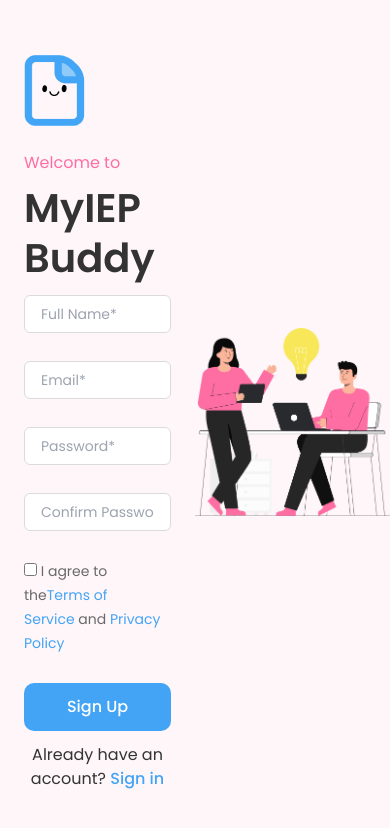
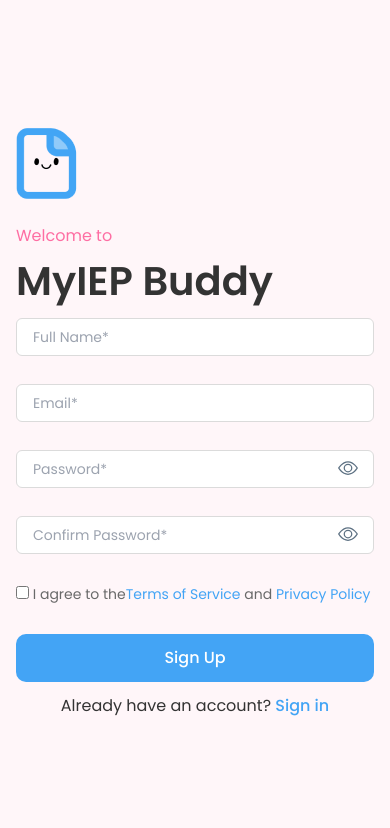
Before and after one commit to chysomm62/my-iep-buddy, a Next.js app: page /auth/register in a window 390 px wide. Shown: the top 828 px of the page. Built offline with nearby package versions, Linux system fonts and the light colour scheme.

Commit message:
show/hide password

```diff
--- a/app/components/Auth/AuthComponent.tsx
+++ b/app/components/Auth/AuthComponent.tsx
@@ -1,5 +1,6 @@
 "use client";
 
+import { useState } from "react";
 import Image from "next/image";
 import Link from "next/link";
 import { useRouter, usePathname } from "next/navigation";
@@ -11,11 +12,10 @@ import GeneratorImage from "@/public/images/generator_image.png";
 const AuthComponent = () => {
   const router = useRouter();
   const currentPage = usePathname().split("/", 3)[2];
+  const [showPassword, setShowPassword] = useState(false);
 
   const isRegister = currentPage.toLowerCase() === "register";
   const isLogin = currentPage.toLowerCase() === "login";
-
-  console.log(isRegister, isLogin);
 
   const submitForm = (e: any) => {
     e.preventDefault();
@@ -24,8 +24,8 @@ const AuthComponent = () => {
   return (
     <div>
       <div className="flex min-h-screen items-center justify-between  max-w-screen-xl mx-auto md:p-5 ">
-        <div className="flex-1">
-          <div className="m-6 sm:w-[420px]">
+        <div className="flex-1 p-4">
+          <div className="my-6 sm:w-[420px] mx-auto lg:mx-6">
             <Link href="/">
               <Image src={Logo} alt="My IEP Buddy logo" />
             </Link>
@@ -36,7 +36,7 @@ const AuthComponent = () => {
                 </span>{" "}
                 MyIEP Buddy
               </h2>
-              <form className="space-y-7" onSubmit={submitForm}>
+              <form className="space-y-7 mt-2 md:mt-5" onSubmit={submitForm}>
                 {isRegister && (
                   <div>
                     <input
@@ -55,22 +55,42 @@ const AuthComponent = () => {
                     placeholder="Email*"
                   />
                 </div>
-                <div>
+                <div className="relative">
                   <input
                     id="password"
-                    type="password"
-                    className="form-input"
+                    type={showPassword ? "text" : "password"}
+                    className="form-input "
                     placeholder="Password*"
                   />
+                  <div
+                    onClick={() => setShowPassword(!showPassword)}
+                    className="absolute right-4 top-2 text-grey-5 cursor-pointer"
+                  >
+                    {!showPassword ? (
+                      <BsEye size={20} />
+                    ) : (
+                      <BsEyeSlash size={20} />
+                    )}
+                  </div>
                 </div>
                 {isRegister && (
-                  <div>
+                  <div className="relative">
                     <input
                       id="confirm_password"
-                      type="password"
+                      type={showPassword ? "text" : "password"}
                       className="form-input"
                       placeholder="Confirm Password*"
                     />
+                    <div
+                      onClick={() => setShowPassword(!showPassword)}
+                      className="absolute right-4 top-2 text-grey-5 cursor-pointer"
+                    >
+                      {!showPassword ? (
+                        <BsEye size={20} />
+                      ) : (
+                        <BsEyeSlash size={20} />
+                      )}
+                    </div>
                   </div>
                 )}
                 {isRegister && (
@@ -143,7 +163,7 @@ const AuthComponent = () => {
             </div>
           </div>
         </div>
-        <div className="flex-1 md:flex items-center justify-end">
+        <div className="flex-1 lg:flex items-center justify-end hidden">
           <Image
             src={GeneratorImage}
             alt="man and woman with laptop and tablet"
```
